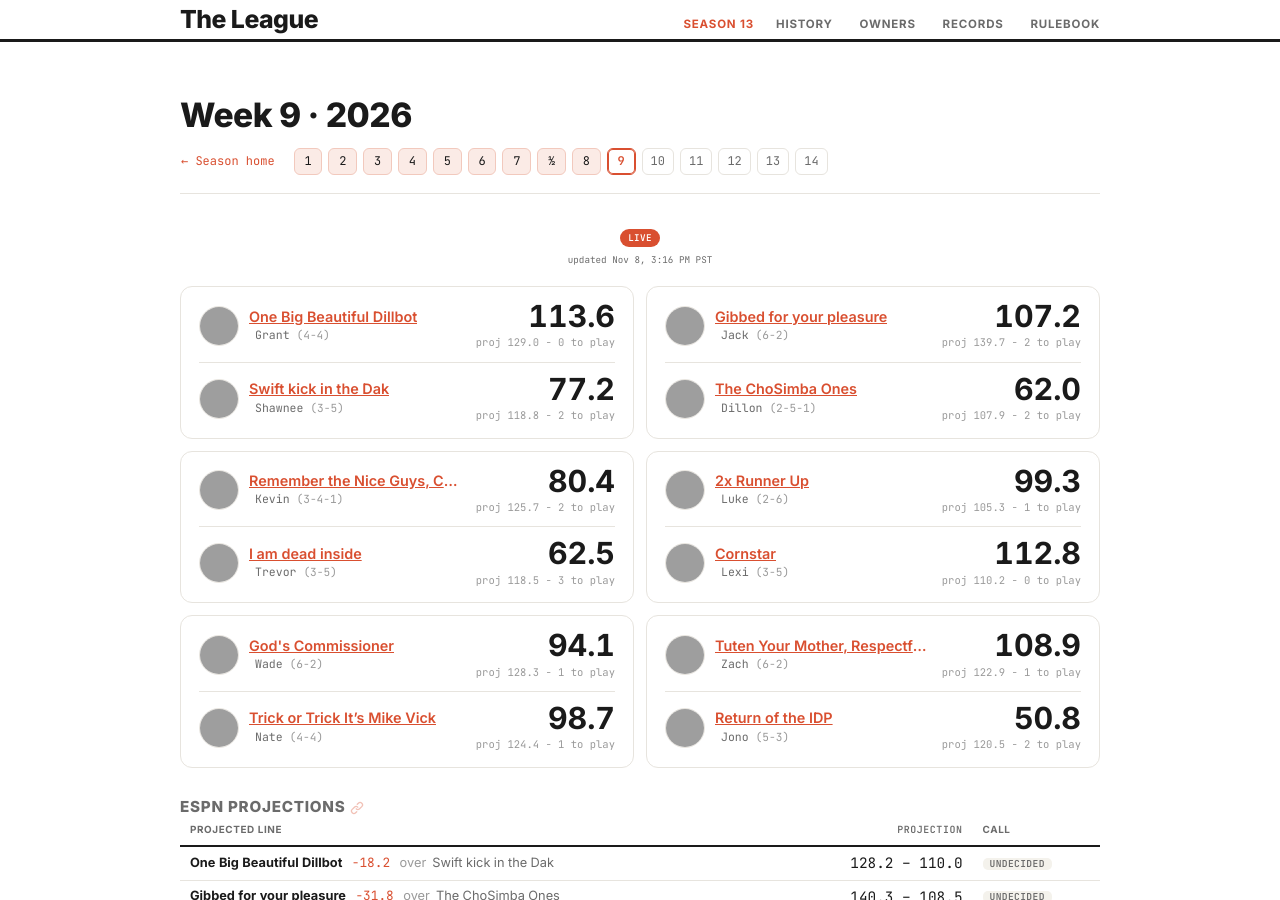
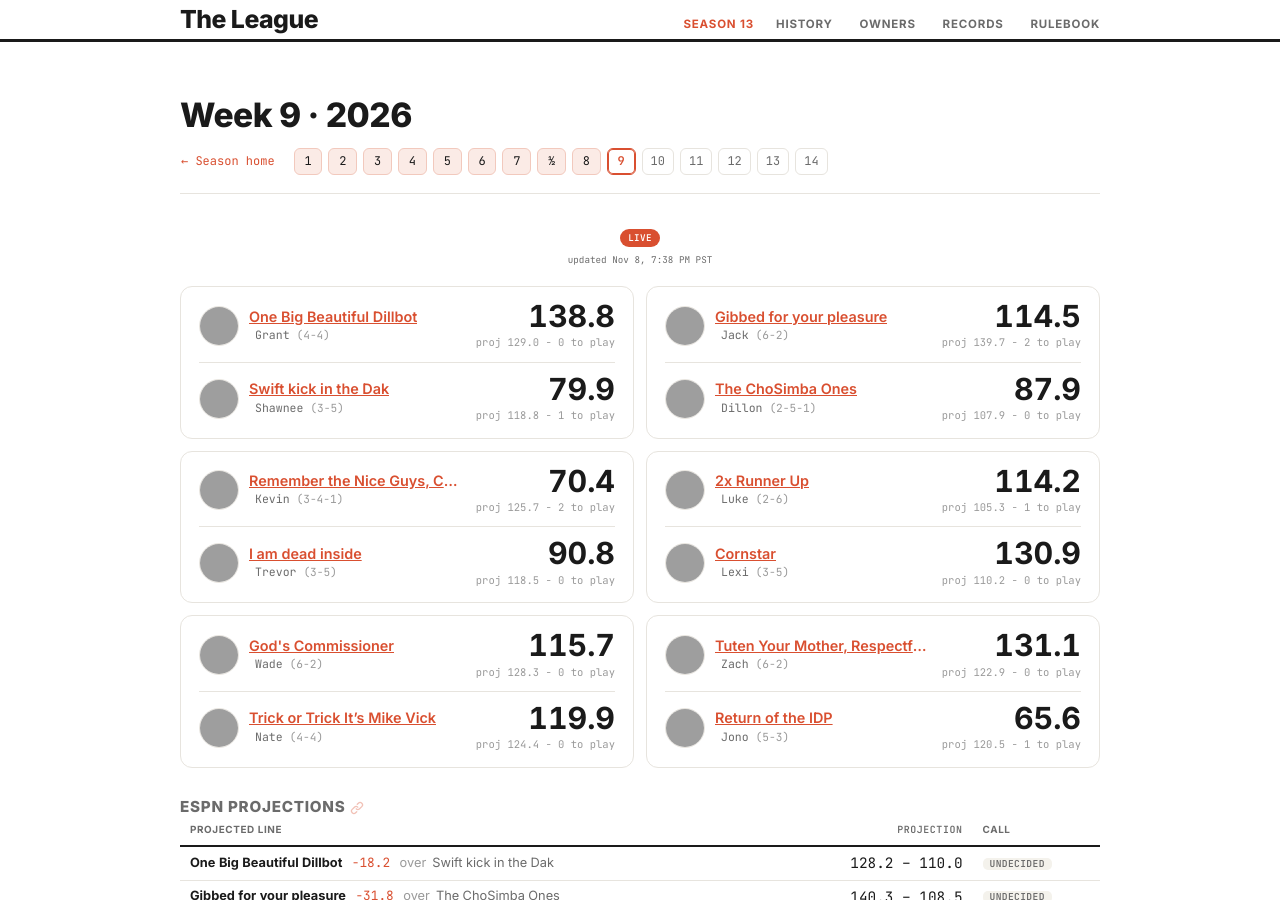
Before and after one commit to dillondrenzek/no-love-in-the-league, a Jekyll site: the page built from docs/seasons/2026/week-9.md, in a window 1280 px wide and 900 px high, cut to the strip 0-900 px from the top of the window. Built offline with Jekyll 4.4.1, drawn with Linux system fonts in a browser that asks for light colours; grey boxes are pictures that could not be loaded.

Commit message:
Daily update: 2026-11-09

```diff
--- a/docs/_data/weeks.yml
+++ b/docs/_data/weeks.yml
@@ -255,7 +255,7 @@
     result: miss
     winner_id: zachzoske
   projected_at: Sep 9, 2026 · 12:14 AM PDT
-  updated_at: Nov 8, 3:16 PM PST
+  updated_at: Nov 8, 7:38 PM PST
   current: false
   power:
   - rank: 1
@@ -654,7 +654,7 @@
     result: hit
     winner_id: schirmerj
   projected_at: Sep 17, 2026 · 1:57 PM PDT
-  updated_at: Nov 8, 3:16 PM PST
+  updated_at: Nov 8, 7:38 PM PST
   current: false
   power:
   - rank: 1
@@ -1046,7 +1046,7 @@
     result: hit
     winner_id: zachzoske
   projected_at: Sep 24, 2026 · 9:10 AM PDT
-  updated_at: Nov 8, 3:16 PM PST
+  updated_at: Nov 8, 7:38 PM PST
   current: false
   power:
   - rank: 1
@@ -1445,7 +1445,7 @@
     result: hit
     winner_id: zachzoske
   projected_at: Oct 1, 2026 · 3:13 PM PDT
-  updated_at: Nov 8, 3:16 PM PST
+  updated_at: Nov 8, 7:38 PM PST
   current: false
   power:
   - rank: 1
@@ -1825,7 +1825,7 @@
     result: miss
     winner_id: theoceanpulse
   projected_at: Oct 8, 2026 · 11:06 AM PDT
-  updated_at: Nov 8, 3:16 PM PST
+  updated_at: Nov 8, 7:38 PM PST
   current: false
   power:
   - rank: 1
@@ -2205,7 +2205,7 @@
     result: miss
     winner_id: zachzoske
   projected_at: Oct 15, 2026 · 3:56 PM PDT
-  updated_at: Nov 8, 3:16 PM PST
+  updated_at: Nov 8, 7:38 PM PST
   current: false
   power:
   - rank: 1
@@ -2585,7 +2585,7 @@
     result: hit
     winner_id: zachzoske
   projected_at: Oct 22, 2026 · 11:48 AM PDT
-  updated_at: Nov 8, 3:16 PM PST
+  updated_at: Nov 8, 7:38 PM PST
   current: false
   power:
   - rank: 1
@@ -2965,7 +2965,7 @@
     result: hit
     winner_id: zachzoske
   projected_at: Oct 29, 2026 · 12:13 PM PDT
-  updated_at: Nov 8, 3:16 PM PST
+  updated_at: Nov 8, 7:38 PM PST
   current: false
   power:
   - rank: 1
@@ -3104,15 +3104,15 @@
     away_record: 3-5
     scored: true
     home_yet: 0
-    away_yet: 2
+    away_yet: 1
     final: false
     live: true
     playoff: false
-    home_score: 113.6
-    away_score: 77.2
+    home_score: 138.8
+    away_score: 79.9
     winner_id: null
     tie: false
-    margin: 36.4
+    margin: 58.9
     home_proj: 129.0
     away_proj: 118.8
   - home_id: jackperkins74
@@ -3127,15 +3127,15 @@
     away_record: 2-5-1
     scored: true
     home_yet: 2
-    away_yet: 2
+    away_yet: 0
     final: false
     live: true
     playoff: false
-    home_score: 107.2
-    away_score: 62.0
+    home_score: 114.5
+    away_score: 87.9
     winner_id: null
     tie: false
-    margin: 45.2
+    margin: 26.6
     home_proj: 139.7
     away_proj: 107.9
   - home_id: kevbots22
@@ -3150,15 +3150,15 @@
     away_record: 3-5
     scored: true
     home_yet: 2
-    away_yet: 3
+    away_yet: 0
     final: false
     live: true
     playoff: false
-    home_score: 80.4
-    away_score: 62.5
+    home_score: 70.4
+    away_score: 90.8
     winner_id: null
     tie: false
-    margin: 17.9
+    margin: 20.4
     home_proj: 125.7
     away_proj: 118.5
   - home_id: lukstein
@@ -3177,11 +3177,11 @@
     final: false
     live: true
     playoff: false
-    home_score: 99.3
-    away_score: 112.8
+    home_score: 114.2
+    away_score: 130.9
     winner_id: null
     tie: false
-    margin: 13.5
+    margin: 16.7
     home_proj: 105.3
     away_proj: 110.2
   - home_id: sturmanator15
@@ -3195,16 +3195,16 @@
     home_record: 6-2
     away_record: 4-4
     scored: true
-    home_yet: 1
-    away_yet: 1
+    home_yet: 0
+    away_yet: 0
     final: false
     live: true
     playoff: false
-    home_score: 94.1
-    away_score: 98.7
+    home_score: 115.7
+    away_score: 119.9
     winner_id: null
     tie: false
-    margin: 4.6
+    margin: 4.2
     home_proj: 128.3
     away_proj: 124.4
   - home_id: zachzoske
@@ -3218,16 +3218,16 @@
     home_record: 6-2
     away_record: 5-3
     scored: true
-    home_yet: 1
-    away_yet: 2
+    home_yet: 0
+    away_yet: 1
     final: false
     live: true
     playoff: false
-    home_score: 108.9
-    away_score: 50.8
+    home_score: 131.1
+    away_score: 65.6
     winner_id: null
     tie: false
-    margin: 58.1
+    margin: 65.5
     home_proj: 122.9
     away_proj: 120.5
   highlights: []
@@ -3323,7 +3323,7 @@
     decided: false
     result: null
   projected_at: Nov 5, 2026 · 1:24 PM PST
-  updated_at: Nov 8, 3:16 PM PST
+  updated_at: Nov 8, 7:38 PM PST
   current: true
   power:
   - rank: 1
@@ -3549,7 +3549,7 @@
   highlights: []
   projections: []
   projected_at: null
-  updated_at: Nov 8, 3:16 PM PST
+  updated_at: Nov 8, 7:38 PM PST
   current: false
   power: []
 2026-11:
@@ -3655,7 +3655,7 @@
   highlights: []
   projections: []
   projected_at: null
-  updated_at: Nov 8, 3:16 PM PST
+  updated_at: Nov 8, 7:38 PM PST
   current: false
   power: []
 2026-12:
@@ -3761,7 +3761,7 @@
   highlights: []
   projections: []
   projected_at: null
-  updated_at: Nov 8, 3:16 PM PST
+  updated_at: Nov 8, 7:38 PM PST
   current: false
   power: []
 2026-13:
@@ -3867,7 +3867,7 @@
   highlights: []
   projections: []
   projected_at: null
-  updated_at: Nov 8, 3:16 PM PST
+  updated_at: Nov 8, 7:38 PM PST
   current: false
   power: []
 2026-14:
@@ -3973,6 +3973,6 @@
   highlights: []
   projections: []
   projected_at: null
-  updated_at: Nov 8, 3:16 PM PST
+  updated_at: Nov 8, 7:38 PM PST
   current: false
   power: []
```
Also changed, not shown: data/rosters/2026-week-09.yml (+46 -46 lines), data/seasons/2026.yml (+7 -7 lines).
